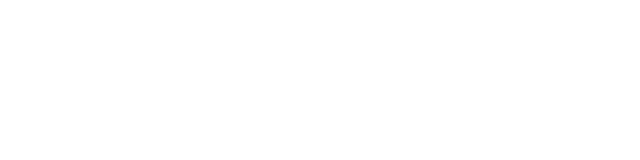
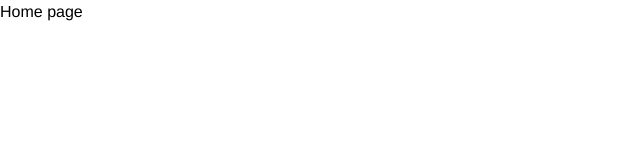
Before and after one commit to tht216/test, a Next.js app: page / in a window 1280 px wide. Shown: the top 160 px of the page, without its empty margins (0-640 px from the left). Built offline with nearby package versions, Linux system fonts and the light colour scheme.

Commit message:
feat: input

```diff
--- a/src/app/page.tsx
+++ /dev/null
@@ -1,3 +0,0 @@
-export default function Home() {
-  return <></>;
-}
--- a/tailwind.config.ts
+++ b/tailwind.config.ts
@@ -17,9 +17,6 @@
       },
     },
     extend: {
-      translate: {
-        "full-2.81rem": "100% + 2.81rem",
-      },
       colors: {
         zinc: {
           400: "#484848",
```
